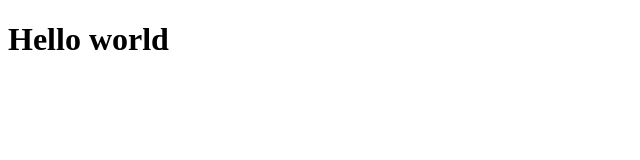
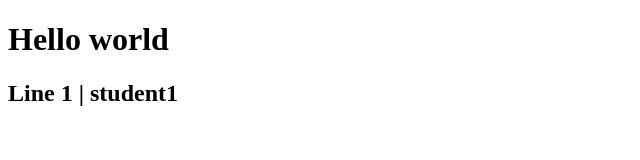
Before and after one commit to SiddhiChavan-26/test_branching, a plain HTML site: page index.html in a window 1280 px wide. Shown: the whole page, without its empty margins (0-640 px from the left). Drawn offline with Linux system fonts and the light colour scheme.

Commit message:
s1 - updated

```diff
--- a/index.html
+++ b/index.html
@@ -7,5 +7,6 @@
 </head>
 <body>
     <h1>Hello world</h1>
+    <h2>Line 1 | student1</h2>
 </body>
 </html>
```
